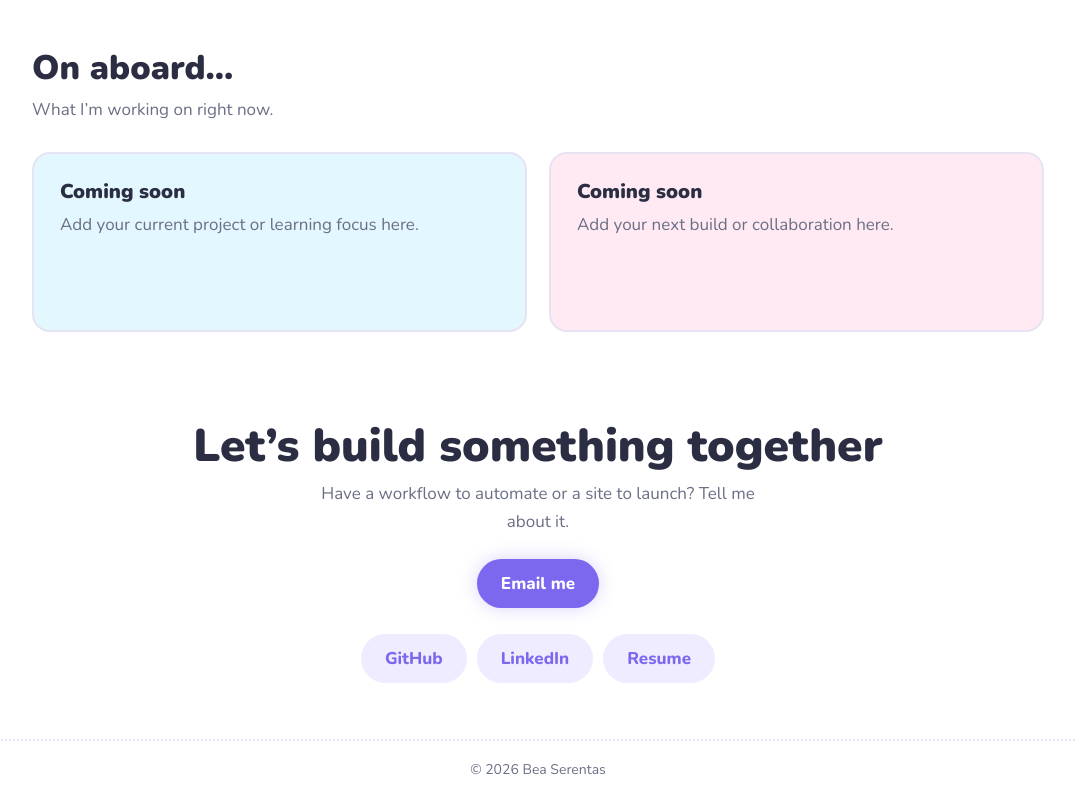
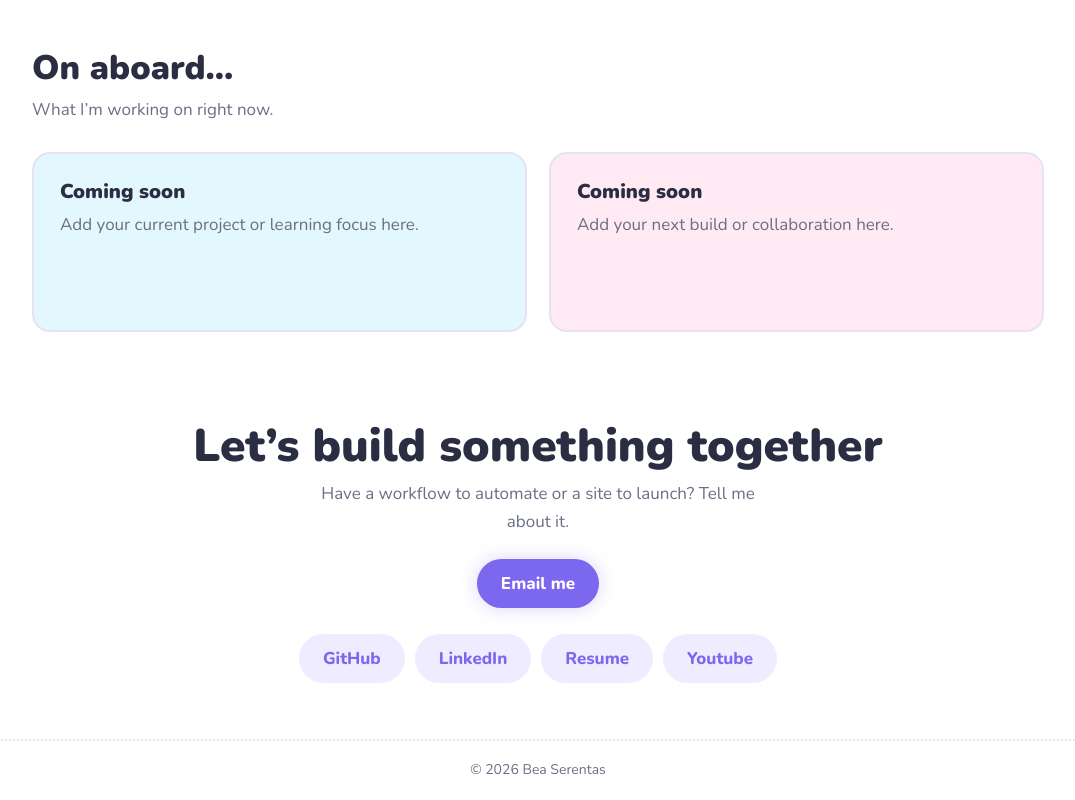
Before and after one commit to pin-ai-coder/bea-serentas-portfolio, a plain HTML site: page index.html in a window 1280 px wide. Shown: the part 1929-2729 px from the top of the page, without its empty margins (102-1177 px from the left). Drawn offline with nearby package versions, Linux system fonts and the light colour scheme.

Commit message:
Added links

```diff
--- a/index.html
+++ b/index.html
@@ -917,11 +917,12 @@ dialog[open] { animation: pop .25s ease; }
 
        <div class="more">
 
-           <a class="btn alt" href="#">GitHub</a>
+           <a class="btn alt" href="https://github.com/pin-ai-coder">GitHub</a>
 
-           <a class="btn alt" href="#">LinkedIn</a>
+           <a class="btn alt" href="www.linkedin.com/in/bea-serentas-pin-ai-coder">LinkedIn</a>
 
-           <a class="btn alt" href="#">Resume</a>
+           <a class="btn alt" href="">Resume</a>
+            <a class="btn alt" href="https://www.youtube.com/@pinai-coder/videos">Youtube</a>
 
        </div>
 
```
